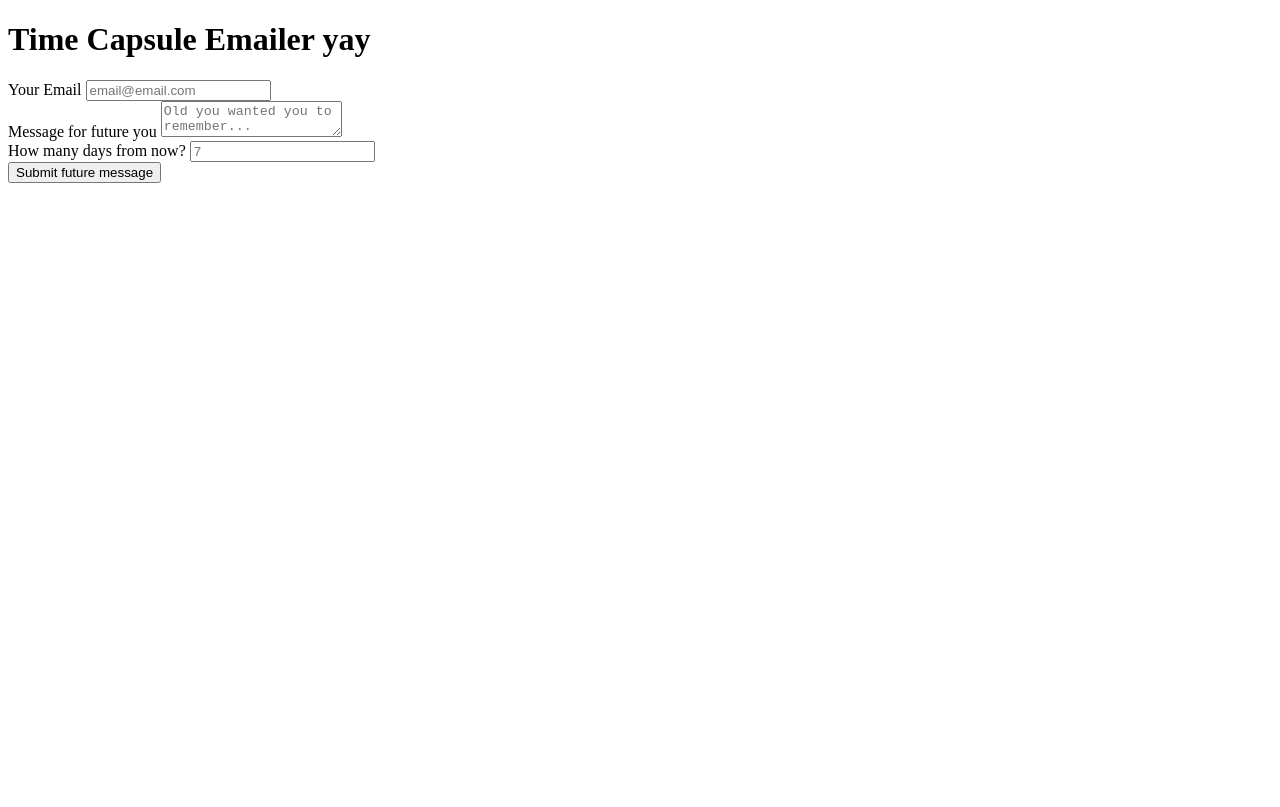
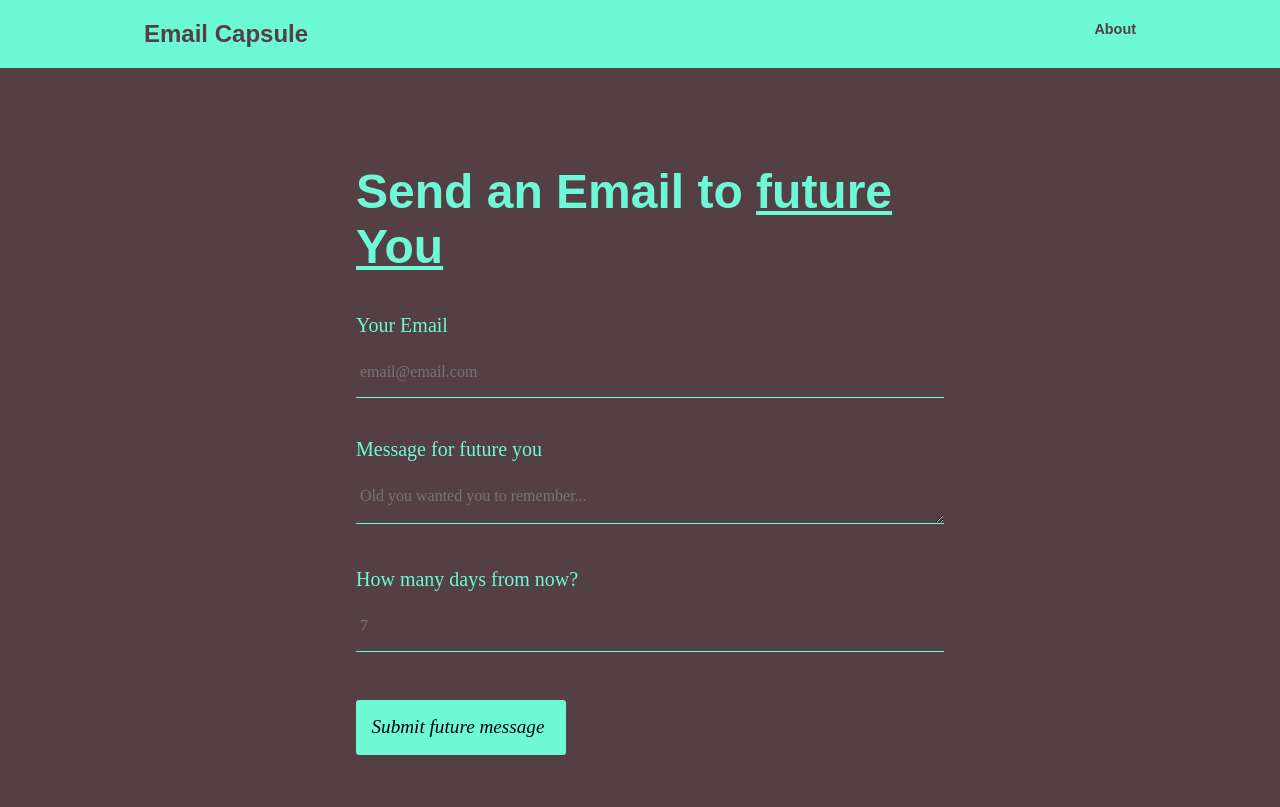
Before and after one commit to mgonza63/node-email, a website: page public/index.html in a window 1280 px wide. Drawn offline with Linux system fonts and the light colour scheme; a web font is replaced by a local one.

Commit message:
working on site styling

```diff
--- a/index.js
+++ b/index.js
@@ -12,11 +12,10 @@ require("dotenv").config();
 
 const userRouter = require('./userRoutes');
 
-
-
 // Middlewares
 app.use(morgan("tiny"));
 app.use(helmet());
+
 app.use(cors());
 
 app.use(bodyParser.urlencoded({ extended: true }));
--- a/public/index.html
+++ b/public/index.html
@@ -4,14 +4,27 @@
     <meta charset="UTF-8" />
     <meta http-equiv="X-UA-Compatible" content="IE=edge" />
     <meta name="viewport" content="width=device-width, initial-scale=1.0" />
+    <link rel="stylesheet" href="styles.css" />
+    <link rel="stylesheet" href="https://use.typekit.net/mbk0ijr.css">
     <title>Time Capsule Emailer</title>
   </head>
   <body>
-    <h1>Time Capsule Emailer yay</h1>
-    <form action="/" method="post">
+    <nav>
+      <div class="navbar">
+        <div class="brand">
+        <span class=""><a href="/">Email Capsule</a></span>
+      </div>
+      <div class="margin-left">
+      <span class="nav-item"><a href="about.html">About</a></span>
+      </div>
+      </div>
+    </nav>
+    <main class="container">
+    <h1>Send an Email to <span class="i"><u>future You</u></span></i></h1>
+    <form id="form" action="/" method="post">
       <div class="form-group">
         <label for="email">Your Email</label>
-        <input type="email" name="email" id="email" placeholder="email@email.com"  required/>
+        <input type="email" name="email" id="email" placeholder="email@email.com" required/>
       </div>
       <div class="form-group">
         <label for="message">Message for future you</label>
@@ -24,10 +37,29 @@
         ></textarea>
         <div class="form-group">
             <label for="numberOfDays">How many days from now?</label>
-            <input type="number" placeholder="7" name="numberOfDays" id="numberOfDays" required/>
+            <input type="number" min="1" placeholder="7" name="numberOfDays" id="numberOfDays" required/>
           </div>
       </div>
       <button type="submit">Submit future message</button>
     </form>
+    </main>
+    <!-- <section class="container section">
+      <h2>Expect an email like this one!</h2>
+      <button class="toast-button" onclick="toast()">Toast</button>
+
+    </section>
+    <footer>
+     <div class="footer">
+        <div class="brand">
+        <span class=""><a href="/">Email Capsule</a></span>
+      </div>
+      <div class="margin-left">
+      <span class="nav-item"><a href="about.html">About</a></span>
+      </div>
+      </div>
+    </footer>
+    <div id="toast">Some text some message..</div> -->
+
   </body>
+  <script src="main.js"></script>
 </html>
--- /dev/null
+++ b/public/main.js
@@ -0,0 +1,27 @@
+const form = document.getElementById("form");
+
+function toast(event) {
+  // Get the snackbar DIV
+  const toast = document.getElementById("toast");
+
+  // Add the "show" class to DIV
+  toast.className = "show";
+
+  setTimeout(function(){ toast.className = toast.className.replace("show", ""); }, 3000);
+}
+
+form.addEventListener('submit', (event) => {
+    // event.preventDefault();
+    const formData = new FormData(form);
+
+    const email = formData.get('email');
+    const message = formData.get('message');
+    const numberOfDays = formData.get('numberOfDays');
+
+    const user = {
+        email,
+        message,
+        numberOfDays
+    }
+    console.log(user);
+});
--- /dev/null
+++ b/public/styles.css
@@ -0,0 +1,175 @@
+body {
+  color: #6df9d6;
+  background-color: #533f44;
+  margin: 0;
+}
+li {
+  list-style: none;
+}
+nav {
+  background-color: #6df9d6;
+  padding: 0;
+  margin: 0;
+}
+a {
+  color: #533f44;
+  text-decoration: none;
+}
+a:hover {
+  font-style: italic;
+}
+img {
+  width: fit-content;
+  height: auto;
+}
+main {
+  min-height: 80vh;
+}
+.navbar {
+  max-width: 62em;
+  padding: 1.25em 1em;
+  margin: 0rem auto;
+  display: flex;
+  margin-bottom: 6em;
+}
+.brand {
+  font-family: roc-grotesk-wide, sans-serif;
+  font-weight: 600;
+  font-style: normal;
+  color: #533f44;
+  font-size: 1.5rem;
+}
+.margin-left {
+  margin-left: auto;
+}
+.nav-item {
+  color: #533f44;
+  font-family: roc-grotesk-wide, sans-serif;
+  font-weight: 600;
+  font-size: 0.9rem;
+}
+h1,
+h2 {
+  font-family: roc-grotesk-wide, sans-serif;
+  font-weight: 600;
+  font-style: normal;
+}
+.i:hover {
+  font-style: italic;
+}
+.section {
+  margin: 4rem 0 2rem 0;
+}
+.container {
+  max-width: 35.5em;
+  padding: 0 1em;
+  margin: 1rem auto;
+}
+.form-group {
+  display: block;
+}
+label {
+  font-family: park-lane, serif;
+  font-weight: 300;
+  font-style: normal;
+  font-size: 1.25rem;
+  display: block;
+  margin-bottom: 0.5em;
+  margin-top: 2em;
+}
+input,
+textarea {
+  color: #6df9d6;
+  font-family: park-lane, serif;
+  font-weight: 300;
+  font-style: normal;
+  font-size: 1rem;
+  border-radius: 0px;
+  width: 90%;
+  background: none;
+  border: none;
+  border-bottom: 1px solid #6df9d6;
+  padding: 1em 1em 1em 0.25em;
+}
+textarea {
+  padding-bottom: 0em;
+}
+
+button {
+  font-family: park-lane, serif;
+  font-style: italic;
+  font-size: 1.2rem;
+  margin-top: 2.5em;
+  background: none;
+  border: none;
+  border-radius: 3px;
+  padding: 0.75em 1em 0.75em 0.7em;
+  text-align: center;
+  background-color: #6df9d6;
+  border: 2px solid #6df9d6;
+  transition: all 200ms ease-out;
+  cursor: pointer;
+}
+button:hover {
+  border-radius: 28px;
+  border: 2px solid #6df9d6;
+  background-color: #533f44;
+  color: #6df9d6;
+}
+footer {
+  background-color: #6df9d6;
+}
+@media screen and (min-width: 48em) {
+  h1 {
+    font-size: 3rem;
+  }
+  input,
+  textarea {
+    width: 100%;
+  }
+}
+
+#toast {
+    visibility: hidden; /* Hidden by default. Visible on click */
+    min-width: 250px; /* Set a default minimum width */
+    margin-left: -125px; /* Divide value of min-width by 2 */
+    background-color: #333; /* Black background color */
+    color: #fff; /* White text color */
+    text-align: center; /* Centered text */
+    border-radius: 2px; /* Rounded borders */
+    padding: 16px; /* Padding */
+    position: fixed; /* Sit on top of the screen */
+    z-index: 1; /* Add a z-index if needed */
+    left: 50%; /* Center the snackbar */
+    bottom: 30px; /* 30px from the bottom */
+  }
+
+  /* Show the snackbar when clicking on a button (class added with JavaScript) */
+  #toast.show {
+    visibility: visible; /* Show the snackbar */
+    /* Add animation: Take 0.5 seconds to fade in and out the snackbar.
+    However, delay the fade out process for 2.5 seconds */
+    -webkit-animation: fadein 0.5s, fadeout 0.5s 2.5s;
+    animation: fadein 0.5s, fadeout 0.5s 2.5s;
+  }
+
+  /* Animations to fade the snackbar in and out */
+  @-webkit-keyframes fadein {
+    from {bottom: 0; opacity: 0;}
+    to {bottom: 30px; opacity: 1;}
+  }
+
+  @keyframes fadein {
+    from {bottom: 0; opacity: 0;}
+    to {bottom: 30px; opacity: 1;}
+  }
+
+  @-webkit-keyframes fadeout {
+    from {bottom: 30px; opacity: 1;}
+    to {bottom: 0; opacity: 0;}
+  }
+
+  @keyframes fadeout {
+    from {bottom: 30px; opacity: 1;}
+    to {bottom: 0; opacity: 0;}
+  }
```
Also changed, not shown: public/about.html (added, +23 -0 lines), public/success.html (added, +27 -0 lines).
